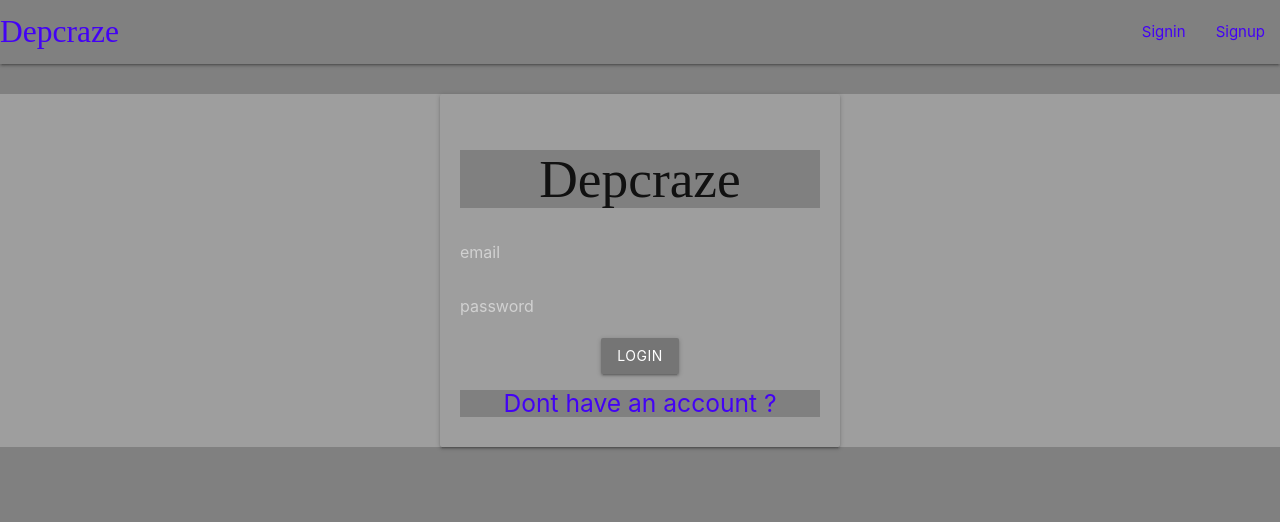
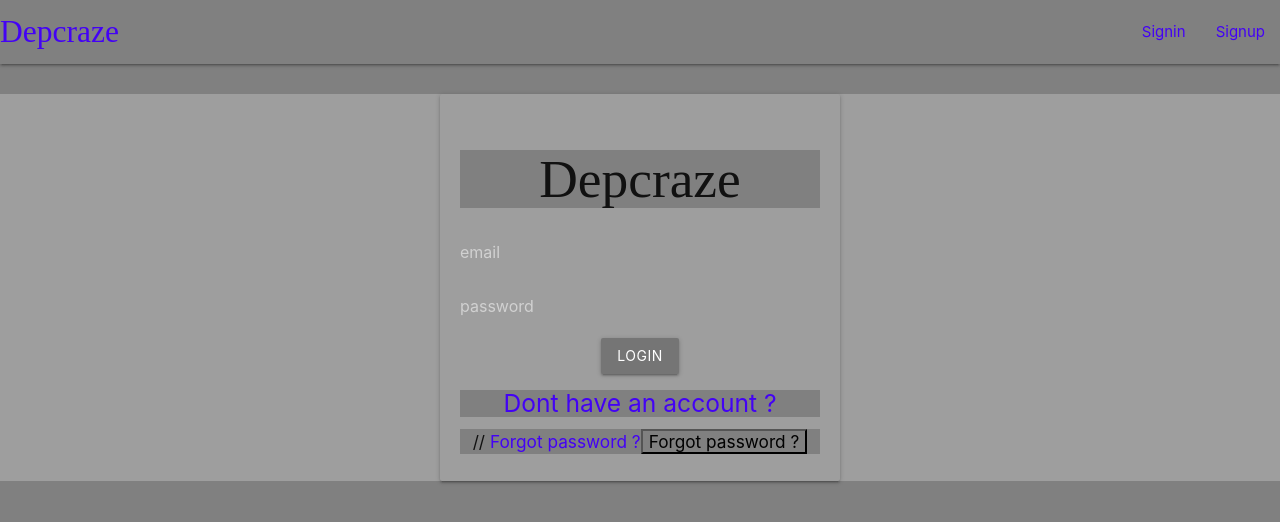
Before and after one commit to Depgit/social-app-mern-stack, a React (Create React App) app in the folder client/: page /signin in a window 1280 px wide. Shown: the top 522 px of the page. Built offline with nearby package versions, Linux system fonts and the light colour scheme; a web font is replaced by a local one.

Commit message:
Update SignIn.js

```diff
--- a/client/src/components/screens/SignIn.js
+++ b/client/src/components/screens/SignIn.js
@@ -63,9 +63,15 @@ const SignIn  = ()=>{
             <h5>
                 <Link to="/signup">Dont have an account ?</Link>
             </h5>
-            {/* <h6>
-                <Link to="/reset">Forgot password ?</Link>
-            </h6> */}
+            <h6>
+//                 <Link >Forgot password ?</Link>
+                   <button onclick="myFunction()">Forgot password ?</button>
+                    <script>
+                        function myFunction() {
+                          alert("relax and try to remeber your password")
+                        }
+                    </script>
+            </h6>
 
         </div>
       </div>
```
